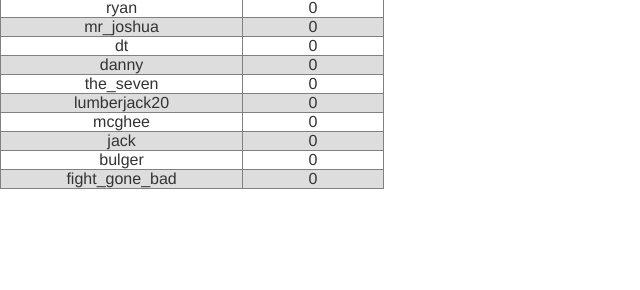
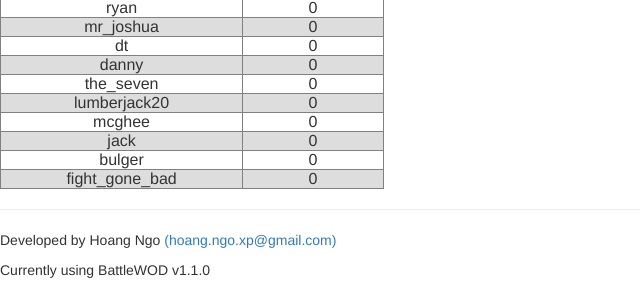
Before and after one commit to yell0wc0w/battlewod, a Django app: page /polls/ in a window 1280 px wide. Shown: the part 1114-1404 px from the top of the page, without its empty margins (0-640 px from the left). Before the commit the page ends 1303 px from the top, so only its background shows below. Run offline with Django 3.2, Linux system fonts and the light colour scheme; data comes from the database, SQL or seed files in the repository; some libraries are stand-ins or nearby versions.

Commit message:
Added version information for application, and code cleanup

```diff
--- a/mysite/settings.py
+++ b/mysite/settings.py
@@ -154,3 +154,5 @@ except Exception as e:
         'PORT': '5432',
     }
 }
+
+VERSION = '1.1.0'
--- a/polls/templates/polls/index.html
+++ b/polls/templates/polls/index.html
@@ -313,3 +313,10 @@ Cannot find your profile? <button type="button" class="btn btn-info btn-xs" data
         <td class="editable_textarea" id="fight_gone_bad">{{ athleteprofile.fight_gone_bad }}</td>
     </tr>
 </table>
+
+<hr>
+
+<footer>
+  <p>Developed by Hoang Ngo <a href="mailto:hoang.ngo.xp@gmail.com">(hoang.ngo.xp@gmail.com)</a></p>
+  <p>Currently using BattleWOD v{{ version }}</p>
+</footer>
--- a/polls/views.py
+++ b/polls/views.py
@@ -1,22 +1,9 @@
-from django.shortcuts import render, get_object_or_404
+from django.shortcuts import render
 from django.http import HttpResponse, HttpResponseRedirect
 from django.core.urlresolvers import reverse
-from django.views import generic
-from django.utils import timezone
 from django.core.exceptions import MultipleObjectsReturned, ObjectDoesNotExist
-from .models import Question, Choice, AthleteProfile
-from .forms import AthleteNameForm
-
-class DetailView(generic.DetailView):
-    model = Question
-    template_name = 'polls/detail.html'
-
-    def get_queryset(self):
-        """
-        Excludes any questions that aren't published yet.
-        """
-        return Question.objects.filter(pub_date__lte=timezone.now())
-
+from .models import AthleteProfile
+from mysite.settings import VERSION
 
 def AthleteView(request):
     # Handle text input, as needed
@@ -43,7 +30,7 @@ def AthleteView(request):
             athleteprofile = AthleteProfile.objects.filter(name__contains=athletename)[0]
         except ObjectDoesNotExist:
             athleteprofile = AthleteProfile.objects.filter(name__contains='')[0]
-        context = {'athleteprofile': athleteprofile}
+        context = {'athleteprofile': athleteprofile, 'version': VERSION}
         html = 'polls/index.html'
 
     elif POST_data.get('id') is not None:
```
